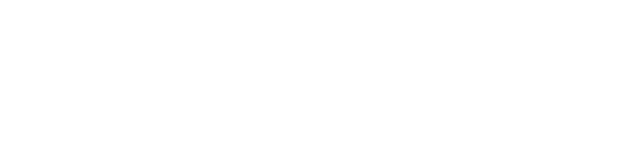
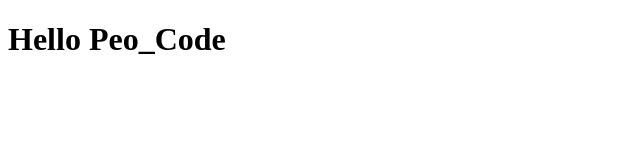
Before and after one commit to RandimaD25/peo_code, a plain HTML site: page index.html in a window 1280 px wide. Shown: the whole page, without its empty margins (0-640 px from the left). Drawn offline with Linux system fonts and the light colour scheme.

Commit message:
Updated index.html

```diff
--- a/index.html
+++ b/index.html
@@ -7,6 +7,8 @@
     <title>Peo_Code Competition</title>
 </head>
 <body>
-
+    <h1>
+        Hello Peo_Code
+    </h1>
 </body>
 </html>
```
